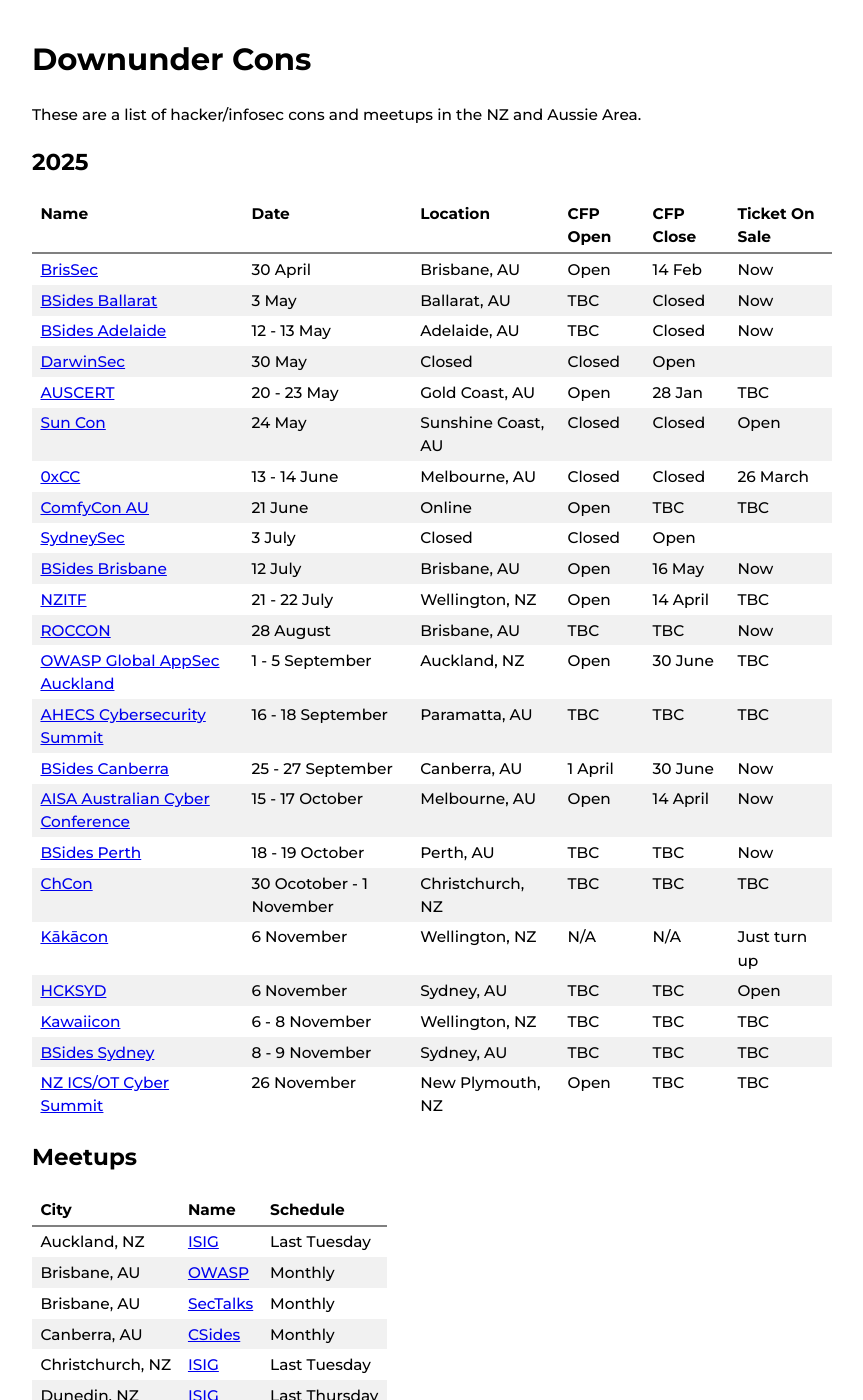
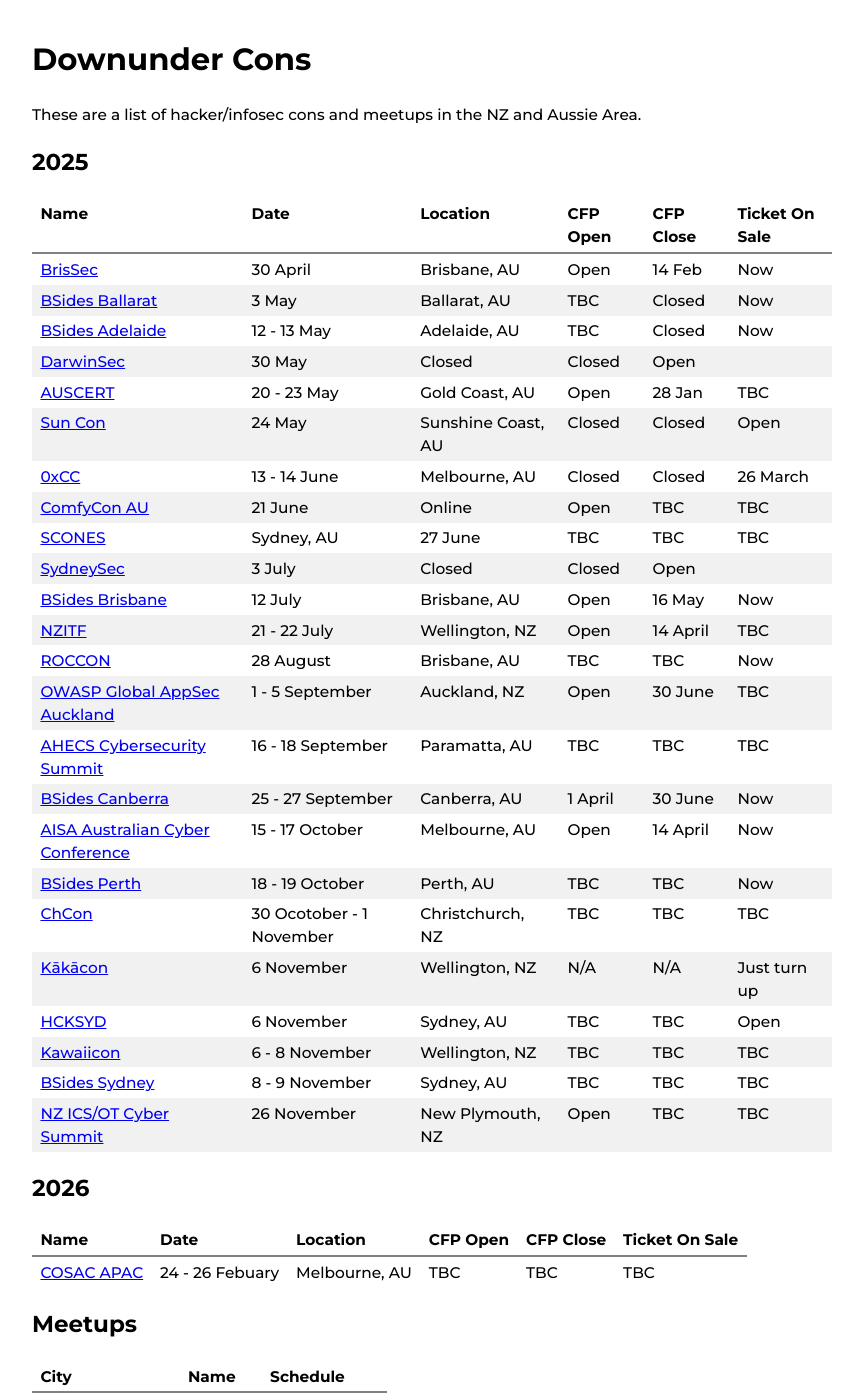
Before and after one commit to nzkarit/downundercons, a Jekyll site: the page built from index.markdown, in a window 1280 px wide and 1400 px high. Shown: the whole window, without its empty margins (208-1071 px from the left). Built offline with Jekyll 4.4.1, drawn with Linux system fonts in a browser that asks for light colours.

Commit message:
Update index.markdown

```diff
--- a/index.markdown
+++ b/index.markdown
@@ -17,6 +17,7 @@ These are a list of hacker/infosec cons and meetups in the NZ and Aussie Area.
 | [Sun Con](https://sunconqld.com/) | 24 May | Sunshine Coast, AU | Closed | Closed | Open |
 | [0xCC](https://0xcc.sh/) | 13 - 14 June | Melbourne, AU | Closed | Closed | 26 March |
 | [ComfyCon AU](https://au.comfycon.rocks/) | 21 June | Online | Open | TBC | TBC |
+| [SCONES](https://scones.secso.cc/) | Sydney, AU | 27 June | TBC | TBC | TBC |
 | [SydneySec](https://aisasecuritydays.com.au/sydneysec) | 3 July | Closed | Closed | Open |
 | [BSides Brisbane](https://bsidesbrisbane.com/) | 12 July | Brisbane, AU | Open | 16 May | Now |
 | [NZITF](https://nzitf.org.nz/conference-details) | 21 - 22 July | Wellington, NZ | Open | 14 April | TBC |
@@ -32,6 +33,12 @@ These are a list of hacker/infosec cons and meetups in the NZ and Aussie Area.
 | [Kawaiicon](https://kawaiicon.org/) | 6 - 8 November | Wellington, NZ | TBC | TBC | TBC |
 | [BSides Sydney](https://www.bsides.sydney/) | 8 - 9 November | Sydney, AU | TBC | TBC | TBC |
 | [NZ ICS/OT Cyber Summit](https://icscyber.org.nz/) | 26 November | New Plymouth, NZ | Open | TBC | TBC |
+
+## 2026
+
+| Name | Date | Location | CFP Open | CFP Close | Ticket On Sale |
+| ---- | ---- | -------- | -------- | --------- | -------------- |
+| [COSAC APAC](https://cosac.net/apac/) | 24 - 26 Febuary | Melbourne, AU | TBC | TBC | TBC |
 
 ## Meetups
 
```
